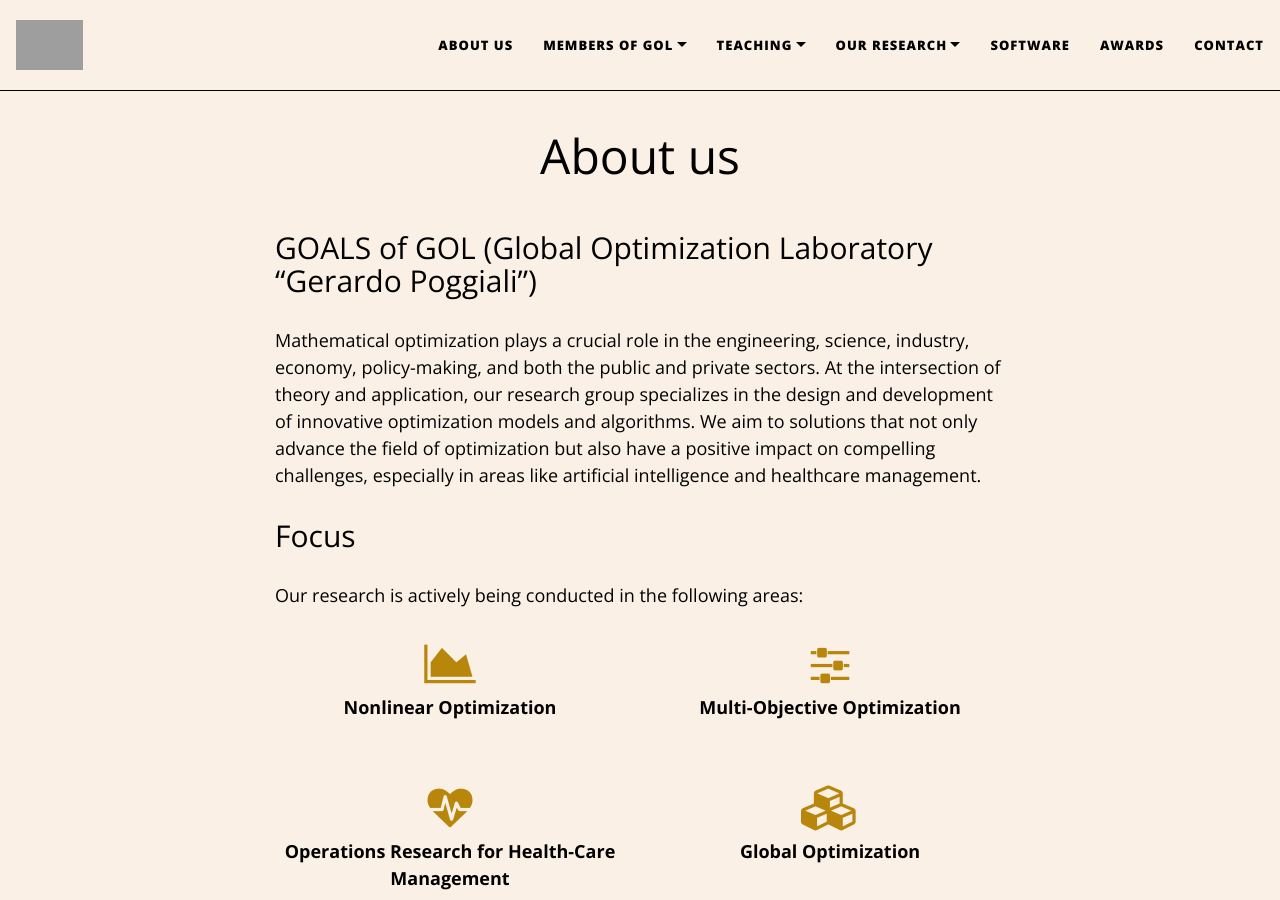
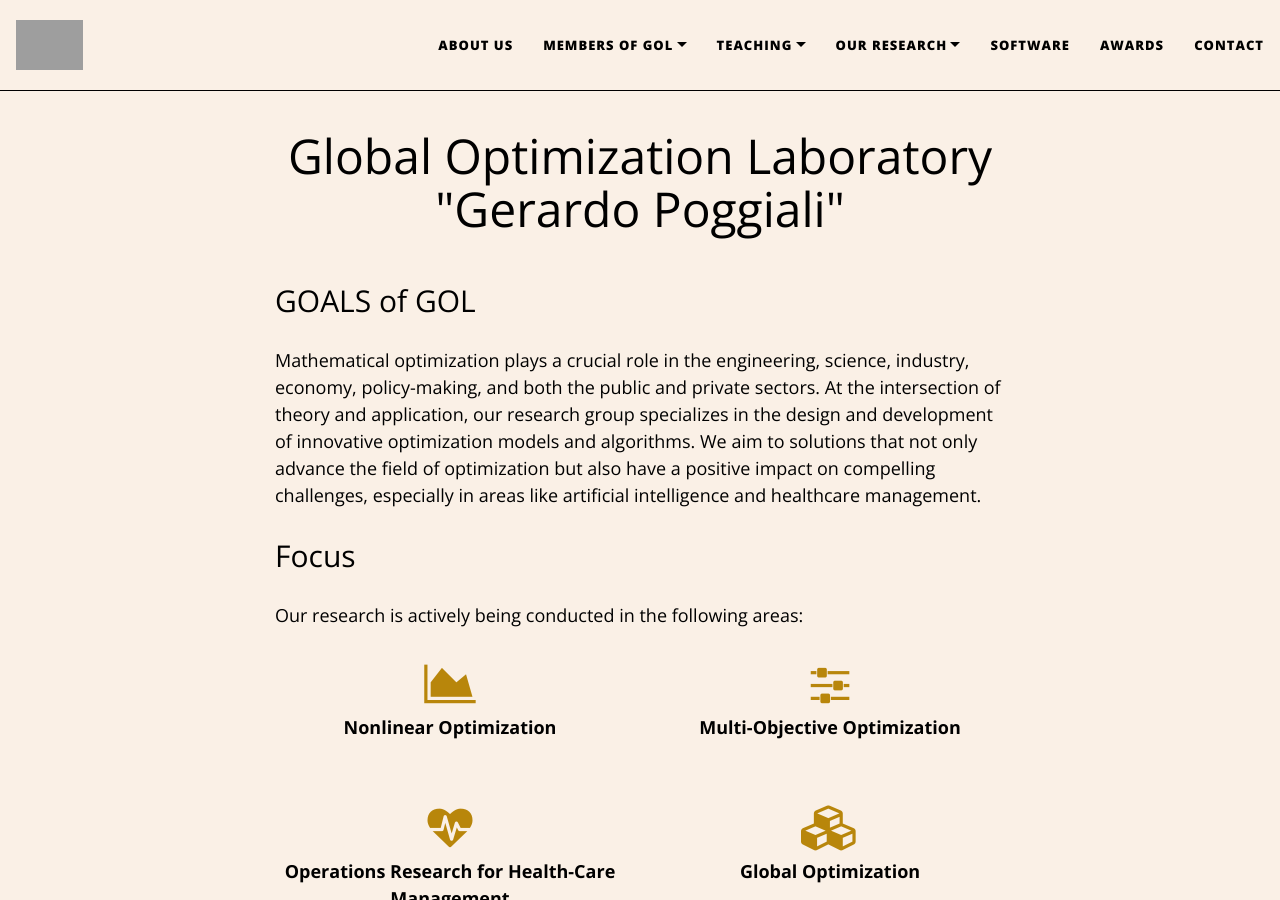
Before and after one commit to GOL-UniFI/GOL-UniFI.github.io, a Jekyll site: the page built from pages/about.md, in a window 1280 px wide and 900 px high. Built offline with Jekyll 4.4.1, drawn with Linux system fonts in a browser that asks for light colours; nearby versions of some CDN libraries; grey boxes are pictures that could not be loaded.

Commit message:
Update about.md

```diff
--- a/pages/about.md
+++ b/pages/about.md
@@ -1,9 +1,9 @@
 ---
 layout: page
-title: About us
+title: Global Optimization Laboratory "Gerardo Poggiali"
 <!-- subtitle: X  -->
 ---
-## GOALS of GOL (Global Optimization Laboratory "Gerardo Poggiali")
+## GOALS of GOL
 
 Mathematical optimization plays a crucial role in the engineering, science, industry, economy, policy-making, and both the public and private sectors.
 At the intersection of theory and application, our research group specializes in the design and development of innovative optimization models and algorithms.
```
